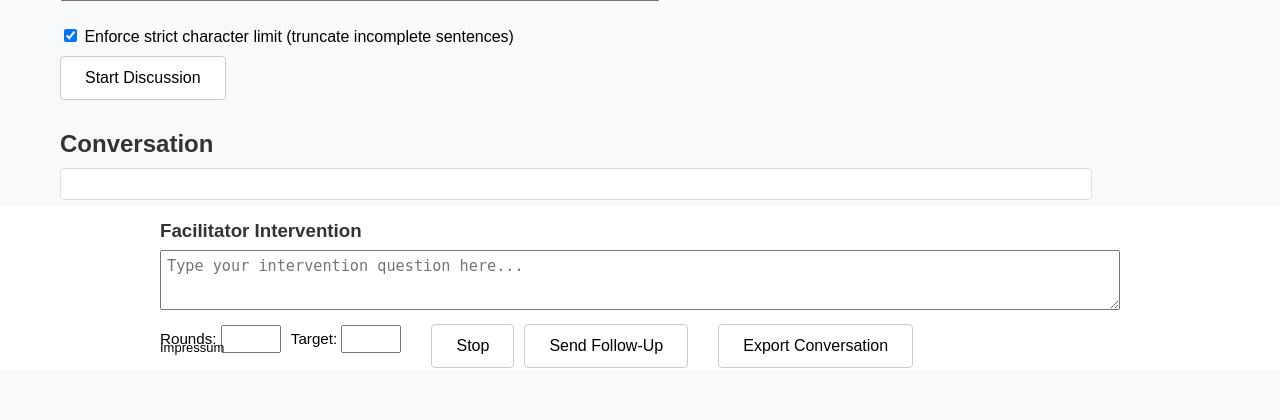
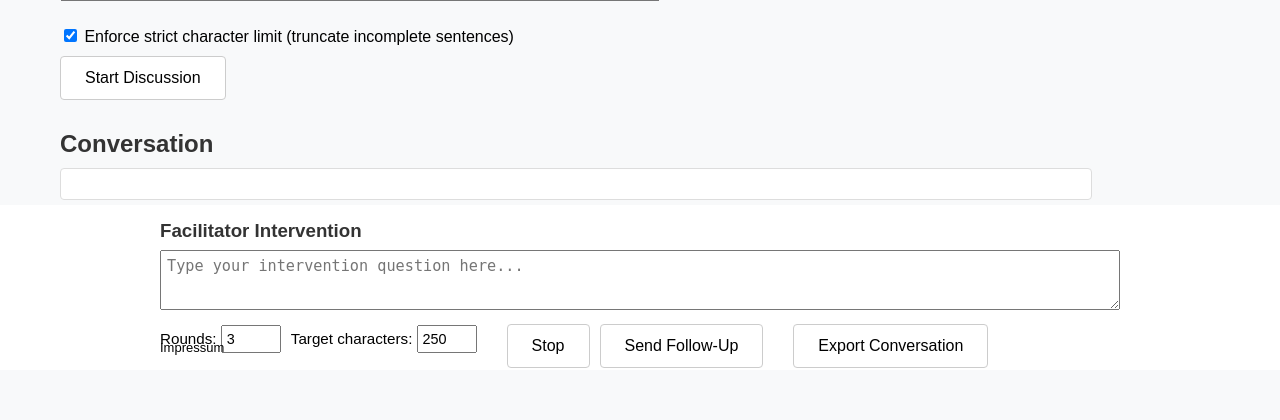
Before and after one commit to tannenbach/focus-ai, a Flask app: page / in a window 1280 px wide. Shown: the part 488-908 px from the top of the page. Run offline with Flask 3, Linux system fonts and the light colour scheme.

Commit message:
Update input fields for follow-up settings

```diff
--- a/templates/index.html
+++ b/templates/index.html
@@ -51,10 +51,10 @@
 
       <div class="fi-controls">
           <label for="followup-rounds">Rounds:
-            <input type="number" id="followup-rounds">
+            <input type="number" id="followup-rounds" min="1" max="10" value="3">
           </label>
-          <label for="followup-chars">Target:
-            <input type="number" id="followup-chars">
+          <label for="followup-chars">Target characters:
+            <input type="number" id="followup-chars" min="100" max="2000" value="250">
           </label>
           <button id="intervene-btn">Stop</button>
           <button id="followup-btn">Send Follow-Up</button>
```
